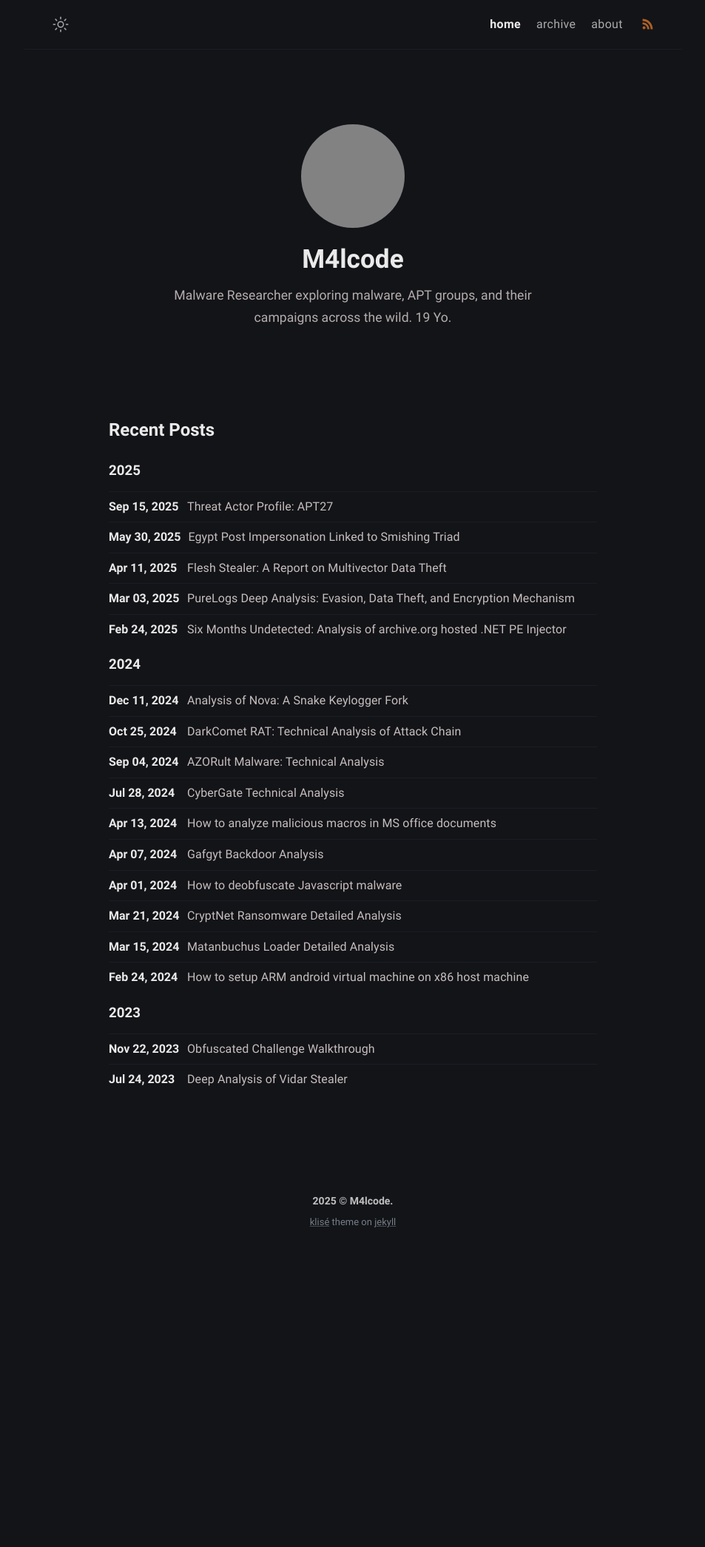
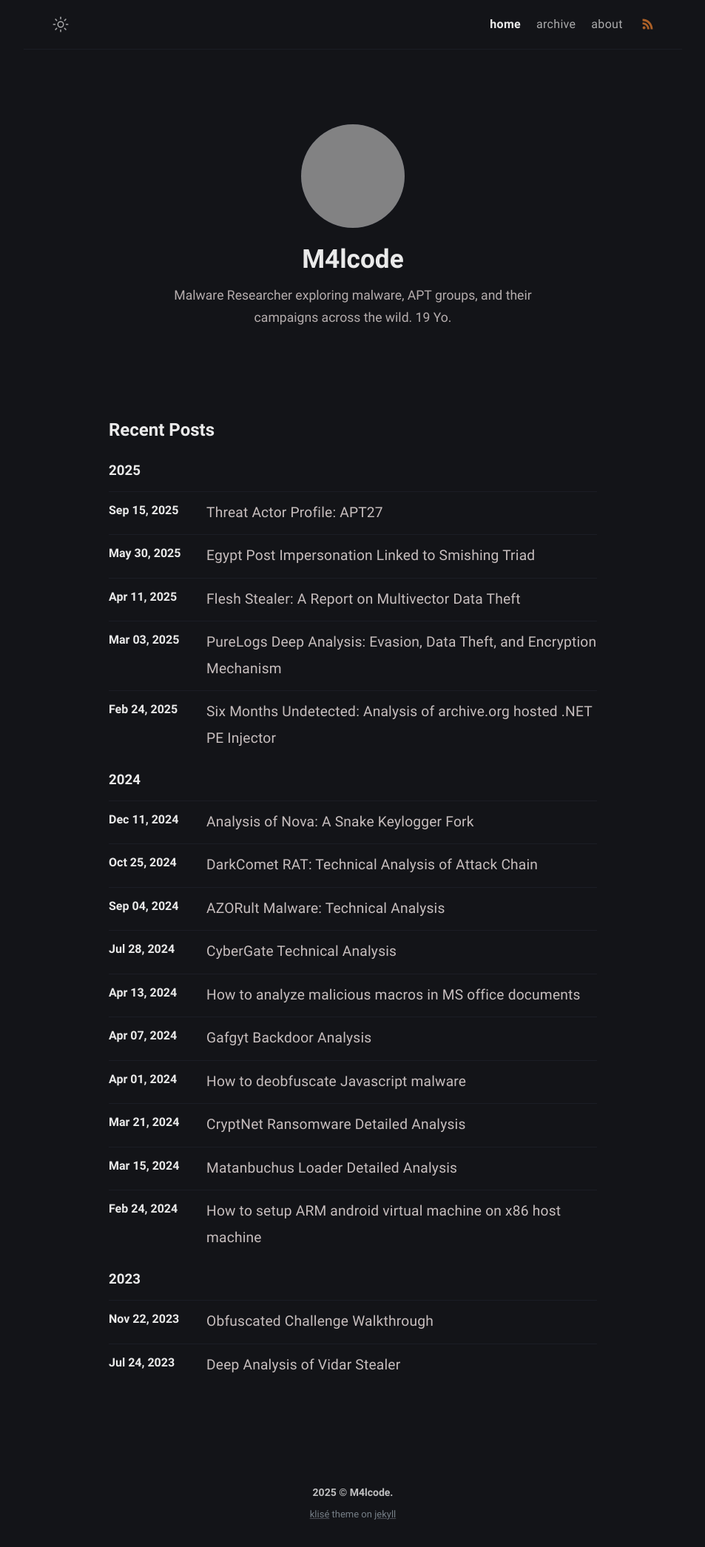
Before and after one commit to M4lcode/m4lcode.github.io, a Jekyll site: the page built from index.md, in a window 1280 px wide. Shown: the whole page at 74% size, without its empty margins (163-1116 px from the left). Built offline with Jekyll 4.4.1, drawn with Linux system fonts in a browser that asks for light colours; before the commit the page ends 1696 px from its top, so only the background shows below that; grey boxes are pictures that could not be loaded.

Commit message:
Update _layout.scss

```diff
--- a/_sass/klise/_layout.scss
+++ b/_sass/klise/_layout.scss
@@ -217,18 +217,11 @@
 }
 
 // Content
-.posts-item-note {
-  font-size: $base-font-size;
-  font-weight: 700;
-  margin-bottom: 5px;
-  color: $black;
-}
-
 // List of posts
 .post-item {
   display: flex;
-  padding-top: 5px;
-  padding-bottom: 6px;
+  padding-top: 10px;    // was 5px
+  padding-bottom: 12px; // was 6px
   @extend %clearfix;
 
   &:not(:first-child) {
@@ -236,13 +229,13 @@
   }
 
   .post-item-date {
-    min-width: 96px;
+    min-width: 120px;     // was 96px
     color: $black;
     font-weight: 700;
-    padding-right: 10px;
+    padding-right: 12px;
 
     @include media-query($on-mobile) {
-      font-size: 16px;
+      font-size: 18px;    // was 16px
     }
   }
 
@@ -250,20 +243,21 @@
     margin: 0;
     border: 0;
     padding: 0;
-    font-size: $base-font-size;
-    font-weight: normal;
-    letter-spacing: 0.1px;
+    font-size: 1.2rem;    // was $base-font-size
+    font-weight: 500;      // a bit bolder
+    letter-spacing: 0.2px;
 
     a {
       color: $text-base-color;
 
       &:hover,
-      &focus {
+      &:focus {
         color: $black;
       }
     }
   }
 }
+
 // Footer
 .footer {
   margin-top: 8em;
```
